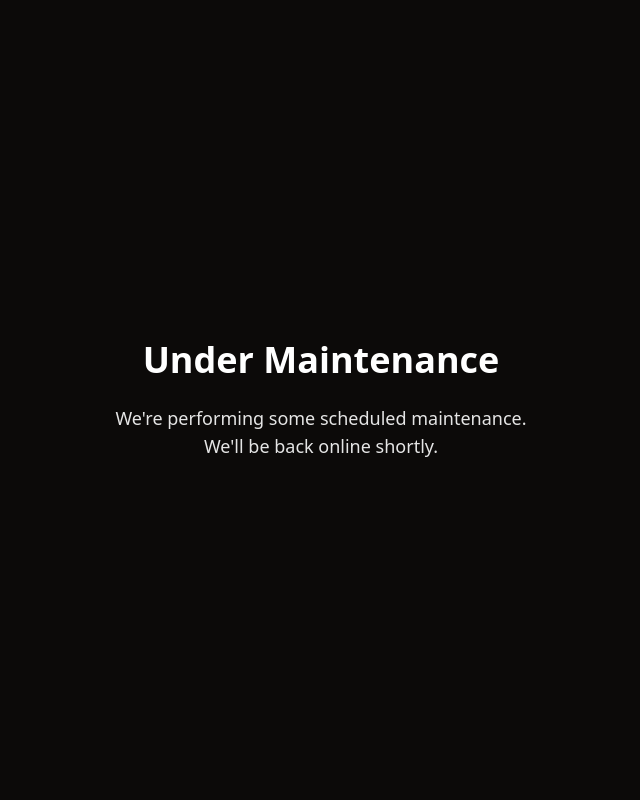
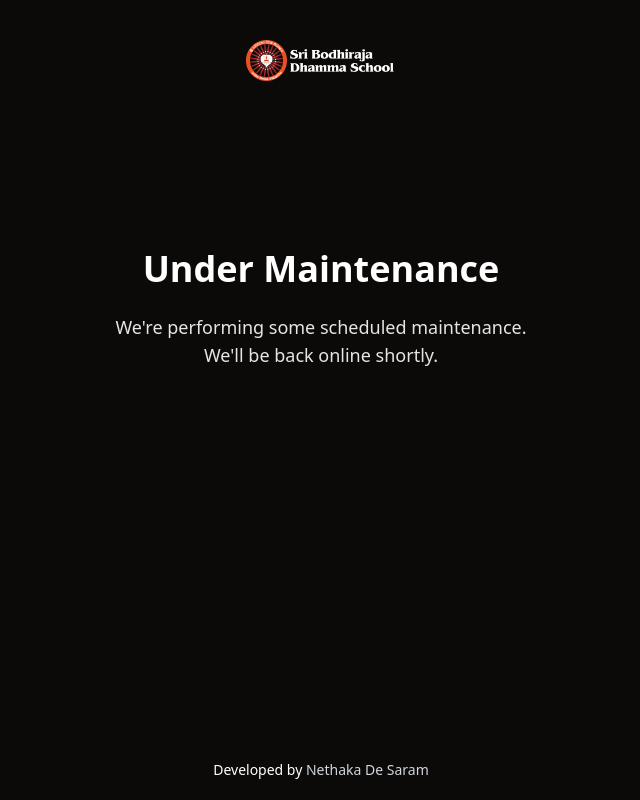
Before and after one commit to nethaka-sades/sbdv-site-v1, a Next.js app: page /dashboard in a window 1280 px wide. Shown: the whole page, without its empty margins (319-959 px from the left). Built offline with nearby package versions, Linux system fonts and the light colour scheme.

Commit message:
flag logic update

```diff
--- /dev/null
+++ b/app/(auth-pages)/layout.tsx
@@ -0,0 +1,14 @@
+import ServiceDown from "@/components/service-down";
+
+export default function Layout({ children }: { children: React.ReactNode }) {
+  const lms_status = process.env.LMS_STATUS;
+  return (
+    <main>
+      {lms_status === "true" ? (
+        <div>{children}</div>
+      ) : (
+        <ServiceDown />
+      )}
+    </main>
+  );
+}
--- /dev/null
+++ b/app/dashboard/layout.tsx
@@ -0,0 +1,14 @@
+import ServiceDown from "@/components/service-down";
+
+export default function Layout({ children }: { children: React.ReactNode }) {
+  const lms_status = process.env.LMS_STATUS;
+  return (
+    <main>
+      {lms_status === "true" ? (
+        <div>{children}</div>
+      ) : (
+        <ServiceDown />
+      )}
+    </main>
+  );
+}
--- a/app/dashboard/page.tsx
+++ b/app/dashboard/page.tsx
@@ -34,8 +34,6 @@ import { ModBtn } from "@/components/mod-btn";
 import { Button } from "@/components/ui/button";
 
 export default async function DashboardPage() {
-  const lms_status = process.env.LMS_STATUS;
-
   const supabase = await createClient();
 
   const {
@@ -96,8 +94,6 @@ export default async function DashboardPage() {
   }
 
   return (
-    <div>
-      {lms_status === "true" ? (
     <main className="text-white min-h-screen">
       <LoadingScreen />
       <div className="container mx-auto px-6 py-8">
@@ -228,16 +224,5 @@ export default async function DashboardPage() {
         </div>
       </div>
     </main>
-      ) : (
-        <div className="min-h-screen flex items-center justify-center">
-          <div className="text-center space-y-6 p-6">
-            <h1 className="text-4xl font-bold text-white">This Service is Currently Down</h1>
-            <p className="text-lg text-neutral-200 max-w-md">
-              Please check back later or contact support for more information.
-            </p>
-          </div>
-        </div>
-      )}
-    </div>
   );
 }
--- a/app/layout.tsx
+++ b/app/layout.tsx
@@ -58,13 +58,14 @@ import Footer from "@/components/footer";
 
 import LoadingScreen from "@/components/LoadingScreen";
 import AuthButton from "@/components/HeaderAuth";
+import Link from "next/link";
+import Image from "next/image";
+import main_logo from "@/public/main_logo.webp";
 
 export default function RootLayout({
   children,
 }: Readonly<{ children: React.ReactNode }>) {
   const site_status = process.env.SITE_STATUS;
-  console.log(site_status);
-
 
   return (
     <html
@@ -107,8 +108,18 @@ export default function RootLayout({
               <Footer />
             </main>
           ) : (
-            <div className="min-h-screen flex items-center justify-center">
-              <div className="text-center space-y-6 p-6">
+            <div className="min-h-screen flex flex-col items-center justify-center">
+              <div className="flex items-center space-x-4 lg:space-x-6 py-10">
+                <Link href="/" className="flex items-center space-x-2">
+                  <Image
+                    src={main_logo}
+                    alt="main_pic"
+                    className="w-[150px]"
+                    priority
+                  />
+                </Link>
+              </div>
+              <div className="flex-1 py-32 text-center space-y-6 p-6">
                 <h1 className="text-4xl font-bold text-white">
                   Under Maintenance
                 </h1>
@@ -117,6 +128,15 @@ export default function RootLayout({
                   be back online shortly.
                 </p>
               </div>
+              <span className="font-medium text-white text-sm py-5">
+                  Developed by{" "}
+                  <Link
+                    href="https://github.com/nethaka-sades"
+                    className="text-gray-300 hover:text-primary"
+                  >
+                    Nethaka De Saram
+                  </Link>
+                </span>
             </div>
           )}
         </ThemeProvider>
--- a/components/navbar.tsx
+++ b/components/navbar.tsx
@@ -47,9 +47,6 @@ import {
   SheetTitle,
   SheetTrigger,
 } from "@/components/ui/sheet";
-import Hero from "./hero";
-import { ThemeSwitcher } from "./theme-switcher";
-import AuthButton from "./HeaderAuth";
 
 const more_components: { title: string; href: string; description: string }[] =
   [
--- /dev/null
+++ b/components/service-down.tsx
@@ -0,0 +1,12 @@
+export default function ServiceDown(){
+    return(
+        <div className="min-h-screen flex items-center justify-center">
+        <div className="text-center space-y-6 p-6">
+          <h1 className="text-4xl font-bold text-white">This Service is Currently Down</h1>
+          <p className="text-lg text-neutral-200 max-w-md">
+            Please check back later or contact support for more information.
+          </p>
+        </div>
+      </div>
+    );
+}
```
Lines whose indentation alone changed are shown as unchanged.
